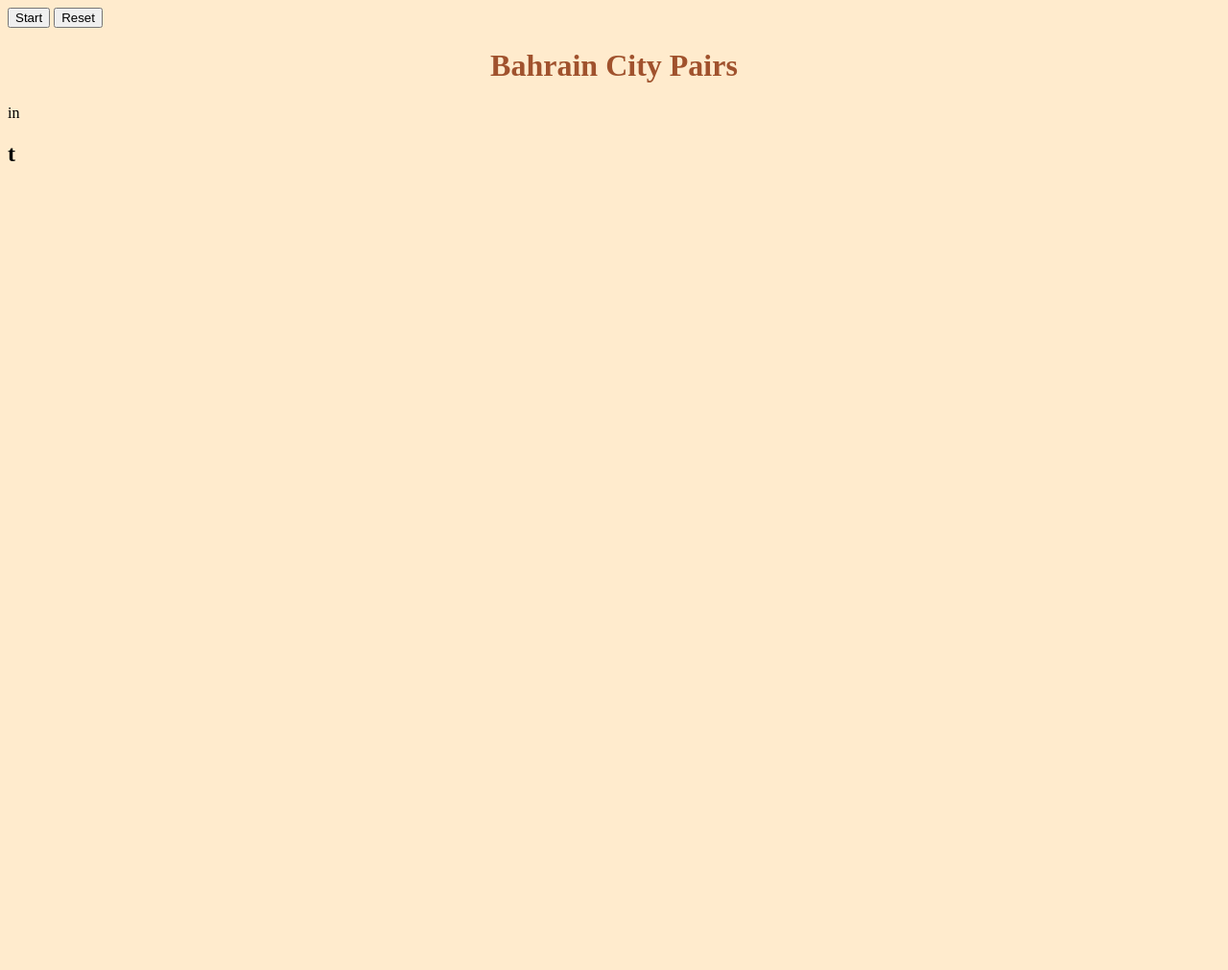
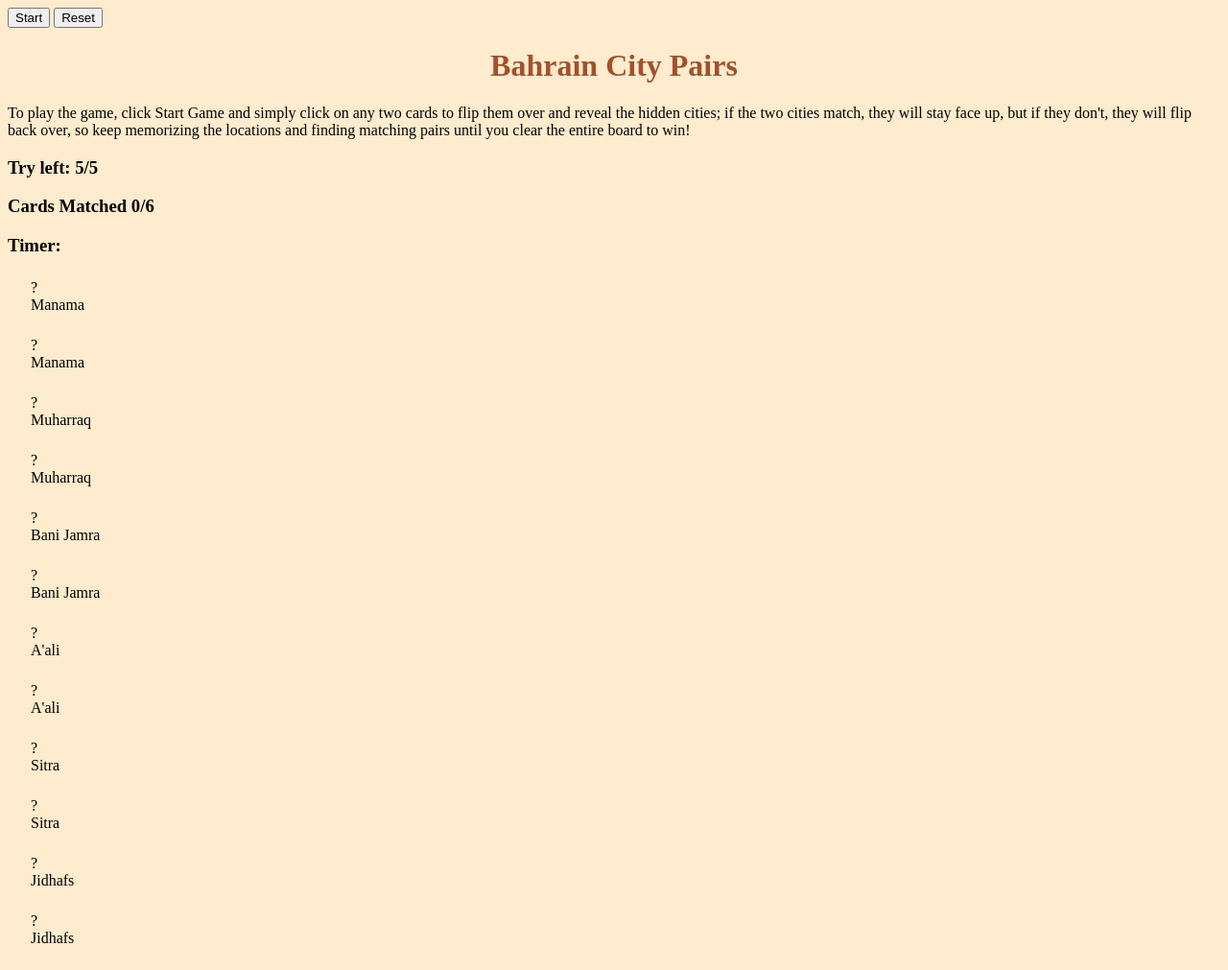
Before and after one commit to SLooM04/Project-1, a plain HTML site: page index.html in a window 1280 px wide. Shown: the whole page at 96% size. Before the commit the page ends 800 px from the top, so only its background shows below. Drawn offline with Linux system fonts and the light colour scheme.

Commit message:
Added the basics

```diff
--- a/css/style.css
+++ b/css/style.css
@@ -8,3 +8,41 @@ body{
 
 background-color: blanchedalmond;
 }
+
+p{
+justify-content: center;
+align-items: center;
+}
+
+/* div{
+    background-color: aqua;
+    width: 120px;
+    height: 120px;
+    display: flex;
+    justify-content: center;
+    align-items: center;
+} */
+
+.manama img{
+    width: 120px;
+    height: 90px;
+}
+
+#game-board{
+    background-color: aqua;
+}
+
+.card Manama{
+ background-color: aqua;
+}
+.card {
+  margin: 3vh;
+}
+
+.card.outline {
+  border: 0.15em dashed #202d7a;
+}
+
+.card.shadow {
+  box-shadow: 7px 7px 7px 0 rgba(41, 41, 41, 0.95) !important;
+}
--- a/index.html
+++ b/index.html
@@ -12,11 +12,67 @@
 <button>Start</button>
  <button>Reset</button>
 <h1>Bahrain City Pairs</h1>
-<p> </p>in
+<p> To play the game, click Start Game and simply click on any two cards to flip them over and reveal the hidden cities; if the two cities match, they will stay face up, but if they don't, they will flip back over, so keep memorizing the locations and finding matching pairs until you clear the entire board to win!</p>
+<h3>Try left: 5/5</h3>
+<h3>Cards Matched 0/6</h3>
+<h3>Timer:</h3>
+<div class="game-board">
+    <div class="card Manama">
+        <div class="card-front">?</div>
+        <div class="card-back">
+          <!-- <img src="/assets/Manama.jpg"> -->
+          Manama</div>
+    </div>
+    <div class="card Manama">
+        <div class="card-front">?</div>
+        <div class="card-back">Manama</div>
+    </div>
 
-<h2>t</h2>
+    <div class="card Muharraq">
+        <div class="card-front">?</div>
+        <div class="card-back">Muharraq</div>
+    </div>
+    <div class="card Muharraq">
+        <div class="card-front">?</div>
+        <div class="card-back">Muharraq</div>
+    </div>
 
-</nav>
+    <div class="card Bani-Jamra">
+        <div class="card-front">?</div>
+        <div class="card-back">Bani Jamra</div>
+    </div>
+    <div class="card Bani-Jamra">
+        <div class="card-front">?</div>
+        <div class="card-back">Bani Jamra</div>
+    </div>
+
+    <div class="card Aali">
+        <div class="card-front">?</div>
+        <div class="card-back">A'ali</div>
+    </div>
+    <div class="card Aali">
+        <div class="card-front">?</div>
+        <div class="card-back">A'ali</div>
+    </div>
+
+    <div class="card Sitra">
+        <div class="card-front">?</div>
+        <div class="card-back">Sitra</div>
+    </div>
+    <div class="card Sitra">
+        <div class="card-front">?</div>
+        <div class="card-back">Sitra</div>
+    </div>
+
+    <div class="card Jidhafs">
+        <div class="card-front">?</div>
+        <div class="card-back">Jidhafs</div>
+    </div>
+    <div class="card Jidhafs">
+        <div class="card-front">?</div>
+        <div class="card-back">Jidhafs</div>
+    </div>
+</div>
 
 </body>
 </html>
--- a/js/app.js
+++ b/js/app.js
@@ -1 +1,18 @@
 console.log('test')
+
+function hanelFlip(){
+
+
+}
+
+function handelMatched(){
+
+
+
+}
+
+function handelunmatched(){
+
+
+
+}
```
Also changed, not shown: assets/Manama.jpg (added).
